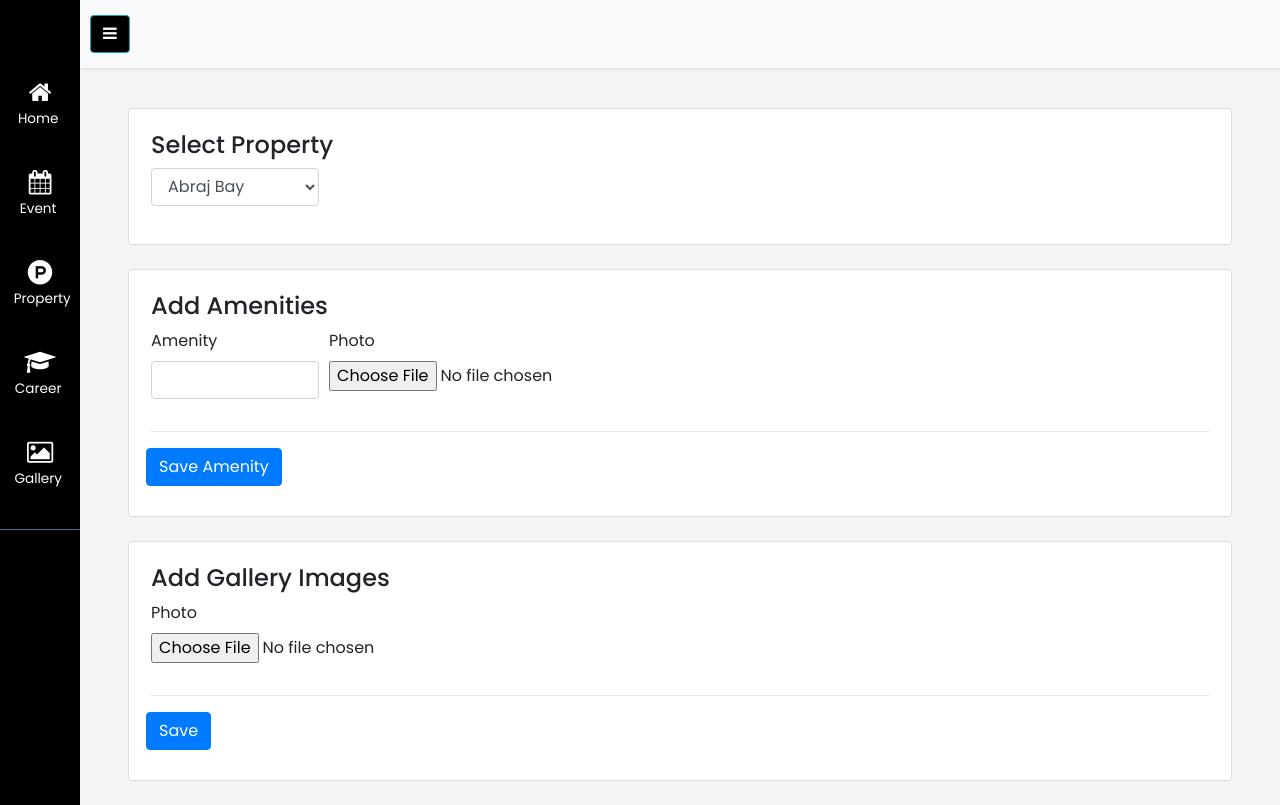
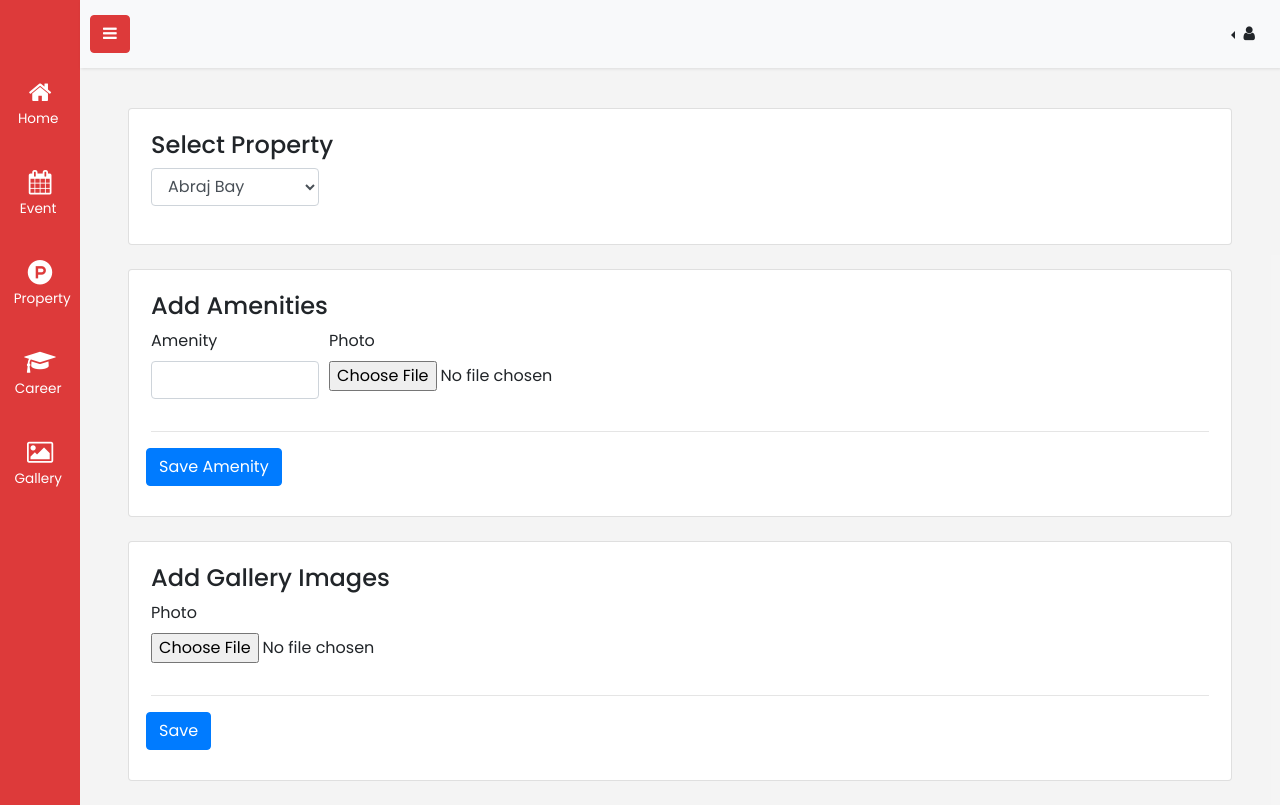
Before and after one commit to 11Aravind/SnitKollam, a PHP site: page /productPanel.html in a window 1280 px wide. Run offline with PHP 8.4, Linux system fonts and the light colour scheme.

Commit message:
anmin panel modified

```diff
--- a/Admin/css/style4.css
+++ b/Admin/css/style4.css
@@ -74,7 +74,8 @@ span {
 #sidebar {
     min-width: 176px;
     max-width: 250px;
-    background: #000000;
+    /* background: #000000; */
+    background: #dd3a3a;
     color: #fff;
     transition: all 0.3s;
 }
@@ -130,7 +131,7 @@ span {
 
 #sidebar .sidebar-header {
     padding: 20px;
-    background: #000000;
+    background: #dd3a3a;
 }
 
 #sidebar .sidebar-header strong {
@@ -140,7 +141,7 @@ span {
 
 #sidebar ul.components {
     padding: 20px 0;
-    border-bottom: 1px solid #47748b;
+    /* border-bottom: 1px solid #47748b; */
 }
 
 #sidebar ul li a {
@@ -164,7 +165,10 @@ a[aria-expanded="true"] {
     background: #000000;
 }
 .btn-info{
-    background-color: #000000 !important;
+    border-color: #dd3a3a !important;
+    background: #dd3a3a !important;
+
+
 }
 a[data-toggle="collapse"] {
     position: relative;
--- a/Admin/index.html
+++ b/Admin/index.html
@@ -6,7 +6,8 @@
     <meta name="viewport" content="width=device-width, initial-scale=1.0">
     <meta http-equiv="X-UA-Compatible" content="IE=edge">
 
-    <title>Admin</title>
+    <title>SNIT     Admin</title>
+    <link rel="icon" type="image/x-icon" href="../User/images/snit.ico">
     <link rel="shortcut icon" type="image/x-icon" href="./images/icon.jpg" />
     <link rel="stylesheet" href="./css/bootstrap.min.css">
     <link rel="stylesheet" href="./css/style4.css">
--- a/Admin/js/common/layout.js
+++ b/Admin/js/common/layout.js
@@ -17,8 +17,15 @@ var sideBar = "<div class='sidebar-header'></div><ul class='list-unstyled compon
 $("#sidebar").append(sideBar);
 
 
-var topMenu = "<ul class='nav navbar-nav ml-auto' style='font-size: x-large;font-family: fantasy;' id='headlineTop'></ul>";
-
+var topMenu = "<ul class='nav navbar-nav ml-auto'  id='headlineTop'><div class='btn-group dropleft'><a class='dropdown-toggle' href='#' role='button' data-toggle='dropdown' aria-expanded='false'> <i class='fa fa-user' aria-hidden='true'></i></a><div class='dropdown-menu'><a class='dropdown-item' href='#'>Action</a><a class='dropdown-item' href='#'>Another action</a><a class='dropdown-item' href='#'>Something else here</a></div></div>   </ul>";
+{/* <div class="">
+  <button type="button" class="btn btn-secondary dropdown-toggle" data-toggle="dropdown" aria-expanded="false"> */}
+//     Dropleft
+//   </button>
+//   <div class="dropdown-menu">
+//     <!-- Dropdown menu links -->
+//   </div>
+// </div>
 $("#navbarSupportedContent").append(topMenu);
 
 
--- a/Admin/login.html
+++ b/Admin/login.html
@@ -7,7 +7,7 @@
   <meta name="viewport" content="width=device-width, initial-scale=1, shrink-to-fit=no" />
   <meta name="description" content="" />
   <meta name="author" content="" />
-  <title>Login - SB Admin</title>
+  <title>SNIT LOGIN</title>
   <link href="css/styles.css" rel="stylesheet" />
   <script src="./js/lib/jquery.min.js"></script>
 	<script src="./js/lib/bootstrap.min.js"></script>
--- a/User/css/navbar.css
+++ b/User/css/navbar.css
@@ -77,8 +77,8 @@ width: 75%;
 /* navbar css  end */
 /* drop down menu  */
 .dropdownMenu{
-    background: #ebeced;
-color: black;
+    background: #dd3a3a;
+color: #fff;
 border-radius: 0px;
 }
 .card-img-top{
--- a/User/index.html
+++ b/User/index.html
@@ -5,7 +5,8 @@
   <meta charset="UTF-8">
   <meta http-equiv="X-UA-Compatible" content="IE=edge">
   <meta name="viewport" content="width=device-width, initial-scale=1.0">
-  <title>SNIT</title>
+  <title>SNIT KOLLAM</title>
+  <link rel="icon" type="image/x-icon" href="./images/snit.ico">
   <!-- bootstrap -->
   <link href="https://cdn.jsdelivr.net/npm/bootstrap@5.3.0-alpha1/dist/css/bootstrap.min.css" rel="stylesheet"
     integrity="sha384-GLhlTQ8iRABdZLl6O3oVMWSktQOp6b7In1Zl3/Jr59b6EGGoI1aFkw7cmDA6j6gD" crossorigin="anonymous">
--- a/User/js/api.js
+++ b/User/js/api.js
@@ -40,7 +40,7 @@ const loadGallery=()=>{
     cid=param.get('id');
                 // $("#desableInput").val(e.target.id);
             API_JSON('Userdb/getOnecategory.php',{'id':cid},(response)=>{
-                console.log(response.categoryName.eventName);
+                console.log(response.categoryName);
                 $("#categoryHeadding").html("<h3 class='text-md-start'>"+response.categoryName.eventName+"</h3>");
                 $("#gallery").empty();
                 response.result.forEach((element,index)=>{
```
Also changed, not shown: Database/Userdb/getOnecategory.php (+13 -2 lines), User/images/snit.ico (added).
